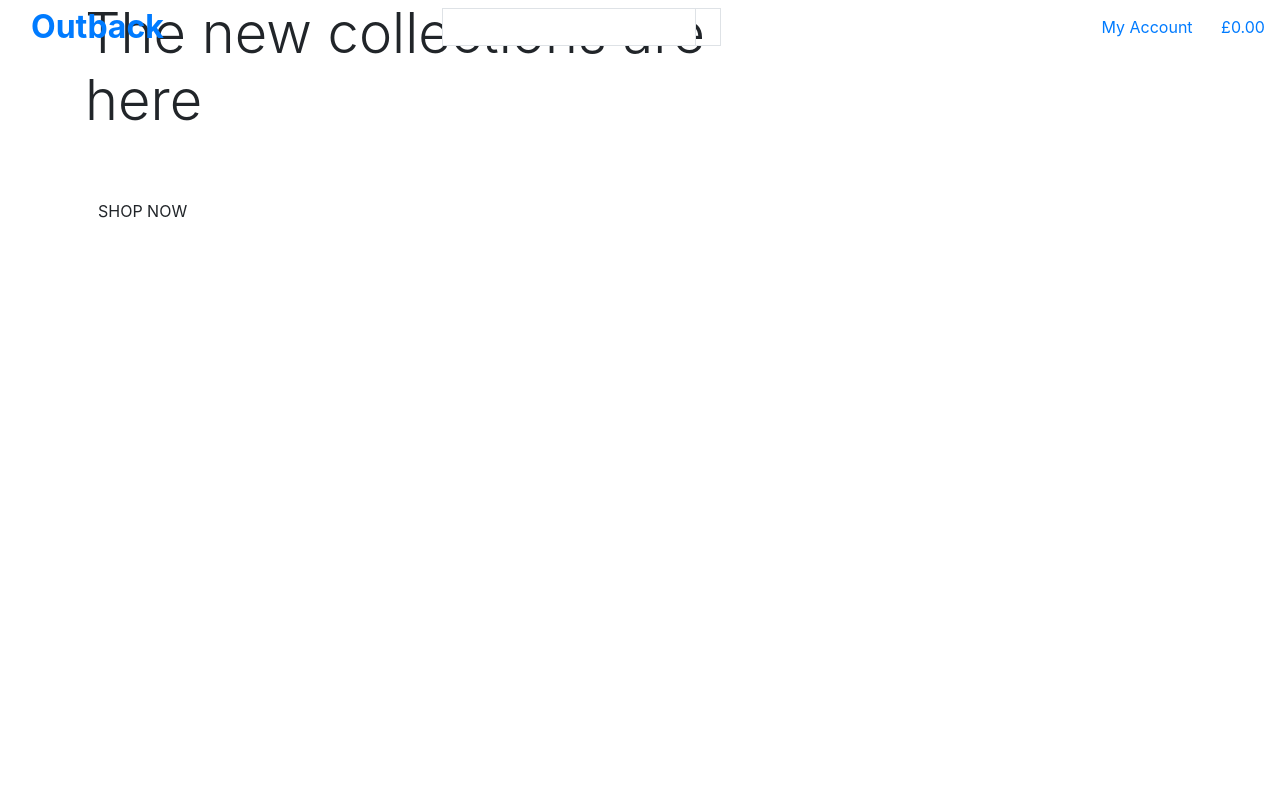
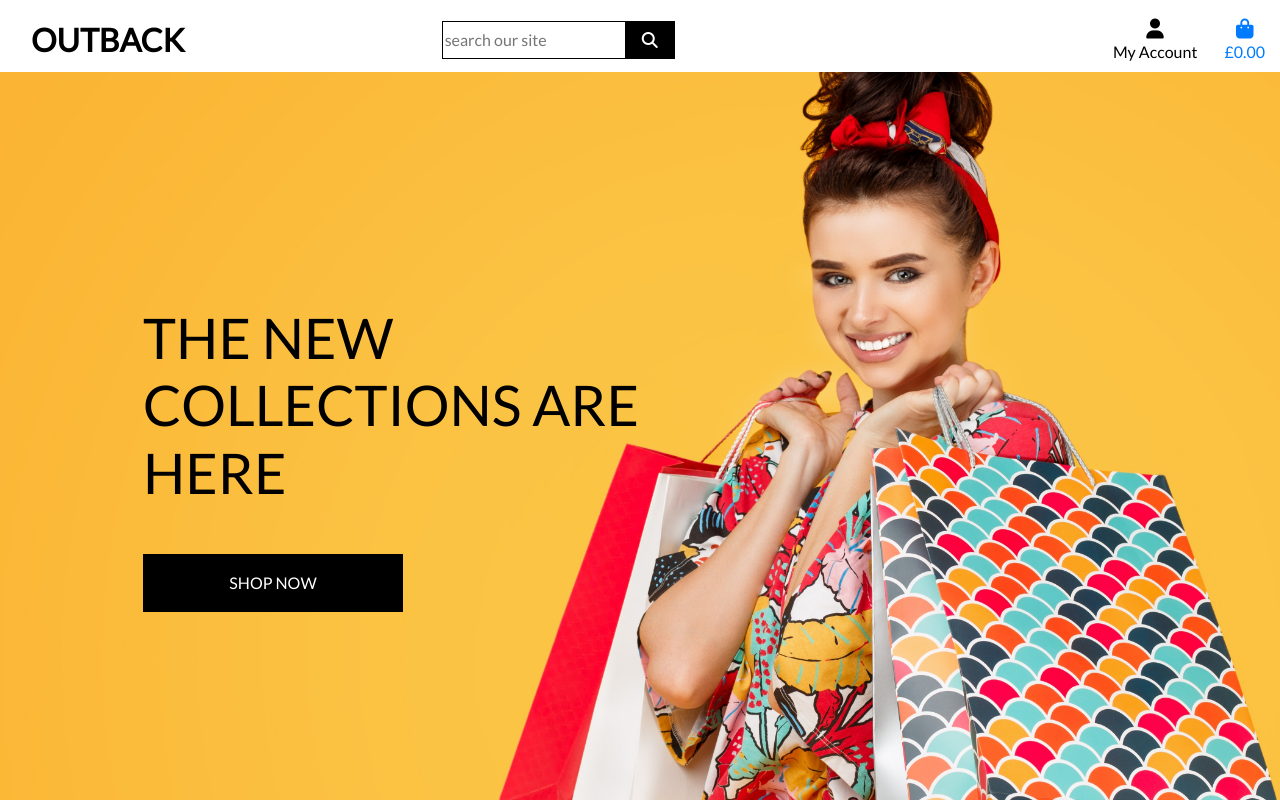
Before and after one commit to RogueAngelfire/outback_v1, a Django app: page / in a window 1280 px wide. Run offline with Django 3.2, Linux system fonts and the light colour scheme; some libraries are stand-ins or nearby versions.

Commit message:
completed homepage header and css

```diff
--- a/outback/settings.py
+++ b/outback/settings.py
@@ -149,3 +149,7 @@ USE_TZ = True
 # https://docs.djangoproject.com/en/3.1/howto/static-files/
 
 STATIC_URL = '/static/'
+STATICFILES_DIRS = (os.path.join(BASE_DIR, 'static'),)
+
+MEDIA_URL = '/media/'
+MEDIA_ROOT = os.path.join(BASE_DIR, 'media')
--- a/outback/urls.py
+++ b/outback/urls.py
@@ -15,9 +15,11 @@ Including another URLconf
 """
 from django.contrib import admin
 from django.urls import path, include
+from django.conf import settings
+from django.conf.urls.static import static
 
 urlpatterns = [
     path('admin/', admin.site.urls),
     path('accounts/', include('allauth.urls')),
     path('', include('home.urls')),
-]
+] + static(settings.MEDIA_URL, document_root=settings.MEDIA_ROOT)
--- /dev/null
+++ b/static/css/base.css
@@ -0,0 +1,81 @@
+html {
+    height: 100%;
+}
+
+body {
+    background: url('/media/homepage_background_cropped.jpg') no-repeat center center fixed;
+    background-size: cover;
+    height: calc(100vh - 164px);
+    color: #555;
+    font-family: 'Lato';
+}
+
+/* from Bulma */
+.icon {
+    align-items: center;
+    display: inline-flex;
+    justify-content: center;
+    height: 1.5rem;
+    width: 1.5rem;
+}
+
+.logo-font {
+    text-transform: uppercase;
+}
+
+.main-logo-link {
+    width: fit-content;
+}
+
+.shop-now-button {
+    background: black;
+    color: white;
+    min-width: 260px;
+}
+
+.btn-black {
+    background: black;
+    color: white;
+}
+
+.shop-now-button:hover,
+.shop-now-button:active,
+.shop-now-button:focus,
+.btn-black:hover,
+.btn-black:active,
+.btn-black:focus {
+    background: #222;
+    color: white;
+}
+
+.text-black {
+    color: #000 !important;
+}
+
+.border-black {
+    border: 1px solid black !important;
+}
+
+/*.............................Media Queries */
+
+/* Slightly larger container on x1 screens */
+@media (min-width: 1200px) {
+    .container {
+    max-width: 80%;
+    }
+}
+
+/* fixed top Nav Bar only on medium and up */
+@media (min-width: 992px) {
+    .fixed-top-desktop-only {
+        position: fixed;
+        top: 0;
+        right: 0;
+        left: 0;
+        z-index: 1030;
+    }
+
+    .header-container {
+        padding-top: 164px;
+    }
+}
--- a/templates/base.html
+++ b/templates/base.html
@@ -15,12 +15,15 @@
 
     {% block corecss %}
         <link rel="stylesheet" href="https://stackpath.bootstrapcdn.com/bootstrap/4.5.2/css/bootstrap.min.css" integrity="sha384-JcKb8q3iqJ61gNV9KGb8thSsNjpSL0n8PARn9HuZOnIxN0hoP+VmmDGMN5t9UJ0Z" crossorigin="anonymous">
+        <link rel="stylesheet" href="https://fonts.googleapis.com/css2?family=Lato&display=swap">
+        <link rel="stylesheet" href="{% static 'css/base.css' %}">
     {% endblock %}
 
     {% block extra_css %}
     {% endblock %}
 
     {% block corejs %}
+        <script src="https://kit.fontawesome.com/95517273fa.js" crossorigin="anonymous"></script>
         <script src="https://code.jquery.com/jquery-3.5.1.slim.min.js" integrity="sha384-DfXdz2htPH0lsSSs5nCTpuj/zy4C+OGpamoFVy38MVBnE+IbbVYUew+OrCXaRkfj" crossorigin="anonymous"></script>
         <script src="https://cdn.jsdelivr.net/npm/popper.js@1.16.1/dist/umd/popper.min.js" integrity="sha384-9/reFTGAW83EW2RDu2S0VKaIzap3H66lZH81PoYlFhbGU+6BZp6G7niu735Sk7lN" crossorigin="anonymous"></script>
         <script src="https://stackpath.bootstrapcdn.com/bootstrap/4.5.2/js/bootstrap.min.js" integrity="sha384-B4gt1jrGC7Jh4AgTPSdUtOBvfO8shuf57BaghqFfPlYxofvL8/KUEfYiJOMMV+rV" crossorigin="anonymous"></script>
@@ -33,7 +36,7 @@
     </head>
     <body>
         <header class="container-fluid fixed-top">
-            <div class="row">
+            <div id="topnav" class="row bg-white pt-lg-2 d-none d-lg-flex">
                 <div class="col-12 col-lg-4 my-auto py-1 py-lg-0 text-center text-lg-left">
                     <a href="{% url 'home' %}" class="nav-link main-logo-link">
                         <h2 class="logo-font text-black my-0"><strong>Outback</strong></h2>
@@ -42,15 +45,13 @@
                 <div class="col-12 col-lg-4 my-auto py-1 py-lg-0">
                     <form method="GET" action="">
                         <div class="input-group w-100">
-                            <div class="input-group w-100">
-                                <input class="form-contol border border-black rounded-0" type="text" name="q" placeholders="search our site">
+                                <input class="form-contol border border-black rounded-0" type="text" name="q" placeholder="search our site">
                                 <div class="input-group-append">
                                     <button class="form-control btn btn-black border border-black rounded-0" type="submit">
                                         <span class="icon">
-                                            <i class="fas far-search"></i>
+                                            <i class="fas fa-search"></i>
                                         </span>
                                     </button>
-                                </div> <!-- This was added as video has no closing div tag-->
                                 </div>
                         </div>
                     </form>
```
Also changed, not shown: media/homepage_background_cropped.jpg (added). Lines whose indentation alone changed are shown as unchanged.
